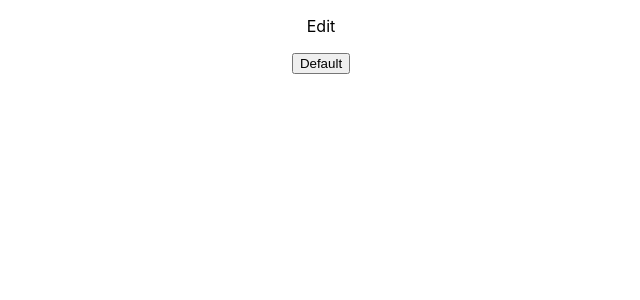
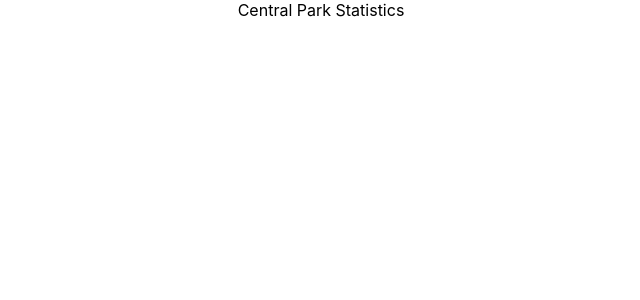
Before and after one commit to jerseycity2018/team-1, a React (Create React App) app in the folder my-app/: page /dashboard in a window 1280 px wide. Shown: the top 300 px of the page, without its empty margins (319-959 px from the left). Built offline with nearby package versions, Linux system fonts and the light colour scheme.

Commit message:
Changed Title

```diff
--- a/my-app/src/components/Dashboard.js
+++ b/my-app/src/components/Dashboard.js
@@ -5,12 +5,9 @@ class Dashboard extends Component {
   render() {
     return (
       <div>
-        <header>
-          <p>
-            Edit
-          </p>
-            <Button>Default</Button>
-        </header>
+
+            Central Park Statistics
+
       </div>
     );
   }
```
